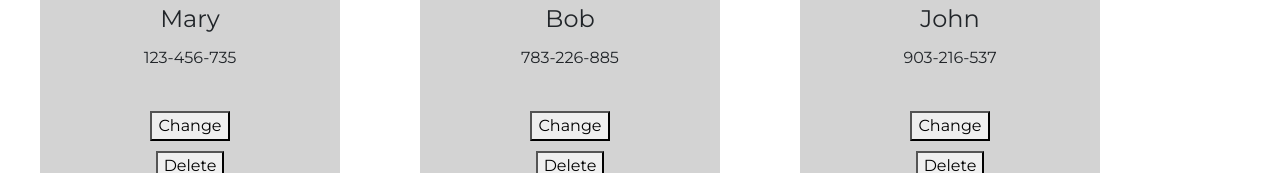
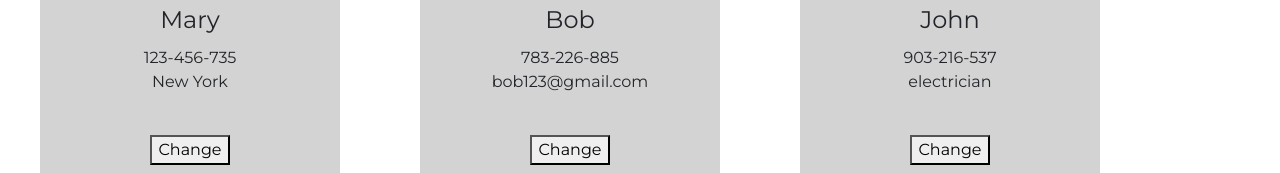
Before and after one commit to NelliBtn/Phone-Book-React, a React (Create React App) app: page / in a window 1280 px wide. Shown: the part 333-506 px from the top of the page. Built offline with nearby package versions, Linux system fonts and the light colour scheme.

Commit message:
add custom key to contacts, and rename init contact variables

```diff
--- a/src/App.js
+++ b/src/App.js
@@ -16,21 +16,34 @@ function App() {
       id: 1,
       name: "Mary",
       phone: "123-456-735",
-      image: "https://randomuser.me/api/portraits/women/26.jpg"
+      image: "https://randomuser.me/api/portraits/women/26.jpg",
+      custom: 'New York'
     },
     {
       id: 2,
       name: "Bob",
       phone: "783-226-885",
-      image: "https://randomuser.me/api/portraits/men/60.jpg"
+      image: "https://randomuser.me/api/portraits/men/60.jpg",
+      custom: "bob123@gmail.com"
     },
     {
       id: 3,
       name: "John",
       phone: "903-216-537",
-      image: "https://randomuser.me/api/portraits/men/50.jpg"
+      image: "https://randomuser.me/api/portraits/men/50.jpg",
+      custom: "electrician"
     },
   ]);
+
+  // default empty contact
+  const emptyContact = {
+    id: Date.now(),
+    image: 'http://cdn.shopify.com/s/files/1/1061/1924/products/Flushed_Face_Emoji_grande.png?v=1571606037',
+    name: '',
+    phone: '',
+    custom: ''
+  }
+  const [initContact, setInitContact] = useState(emptyContact)
 
   // manupulating 'Create new contact' form
   const [form, setForm] = useState(false);
@@ -39,29 +52,20 @@ function App() {
   }
   const hideForm = () => {
     setForm(false);
-    setContact(initialContact);
+    setInitContact(emptyContact);
     setError();
   }
 
   // set error when creating a new contact
   const [error, setError] = useState();
 
-  // creating new contact
-  const initialContact = {
-    id: Date.now(),
-    image: 'http://cdn.shopify.com/s/files/1/1061/1924/products/Flushed_Face_Emoji_grande.png?v=1571606037',
-    name: '',
-    phone: '',
-    custom: ''
-  }
-  const [contact, setContact] = useState(initialContact)
-
+  // create new contact
   const addContact = (e) => {
     e.preventDefault();
-    if (contact.name && contact.phone) {
-      const newContacts = [...contacts, contact];
+    if (initContact.name && initContact.phone) {
+      const newContacts = [...contacts, initContact];
       setContacts(newContacts);
-      setContact(initialContact);
+      setInitContact(emptyContact);
       setForm(false);
       setError();
     } else {
@@ -80,10 +84,13 @@ function App() {
     const index = contactsCopy.indexOf(deleteContact);
     contactsCopy.splice(index, 1);
     setContacts([...contactsCopy]);
+    // or delete by filtering
+    // const filteredContacts = contacts.filter(contact => contact.id !== id);
+    // setContacts([...filteredContacts])
   }
 
   // allow to add add custom fields
-  // delete contact function
+  // allow to change a contact
   // record the history of changes
   // add search fucntion
 
@@ -91,8 +98,8 @@ function App() {
     <div className="app">
       <h1>My Phone Book</h1>
       <ContactsNavigation showForm={showForm} form={form} />
-      {form && <NewContactForm contact={contact} setContact={setContact} addContact={addContact} hideForm={hideForm} error={error}/>}
-      <ContactsList contacts={contacts} onDelete={onDelete}/>
+      {form && <NewContactForm initContact={initContact} setInitContact={setInitContact} addContact={addContact} hideForm={hideForm} error={error}/>}
+      <ContactsList contacts={contacts} onDelete={onDelete} setInitContact={setInitContact}/>
     </div>
   );
 }
```
